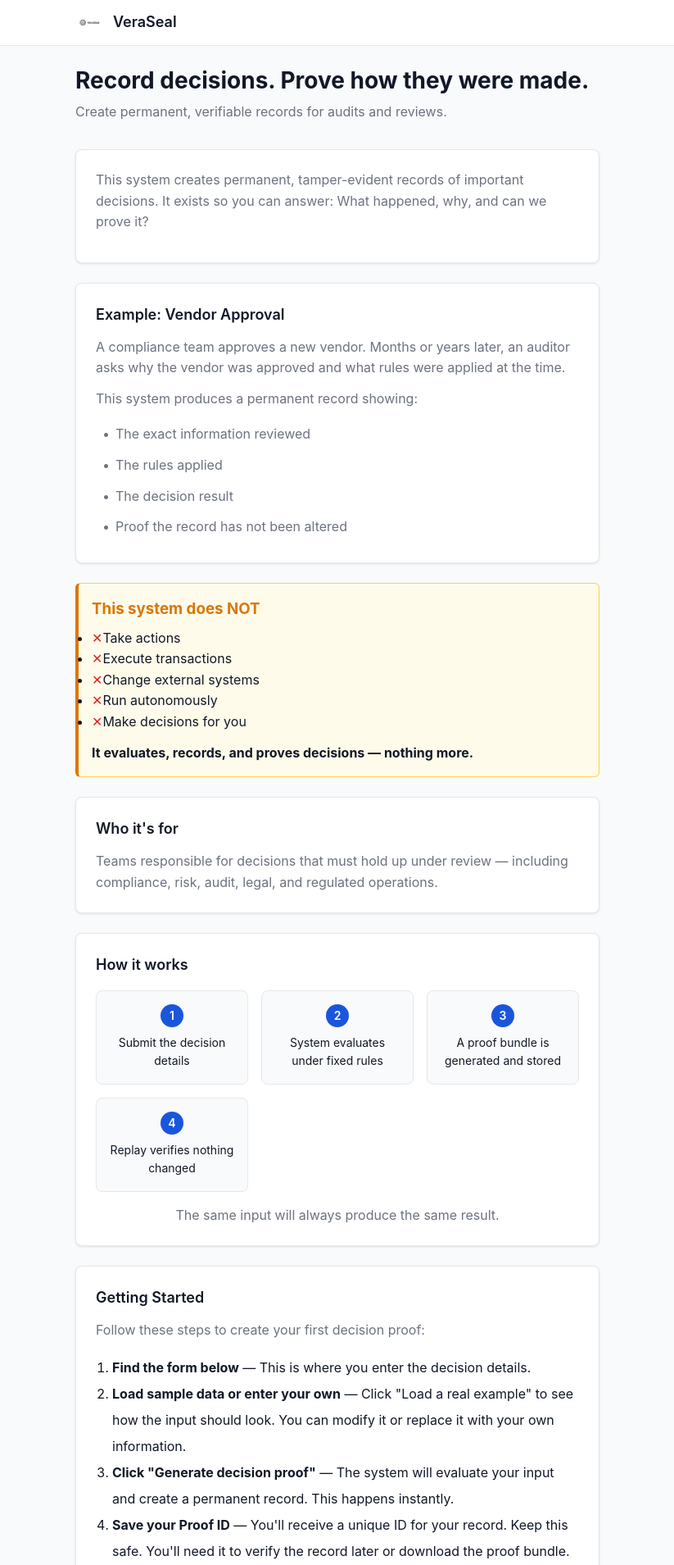
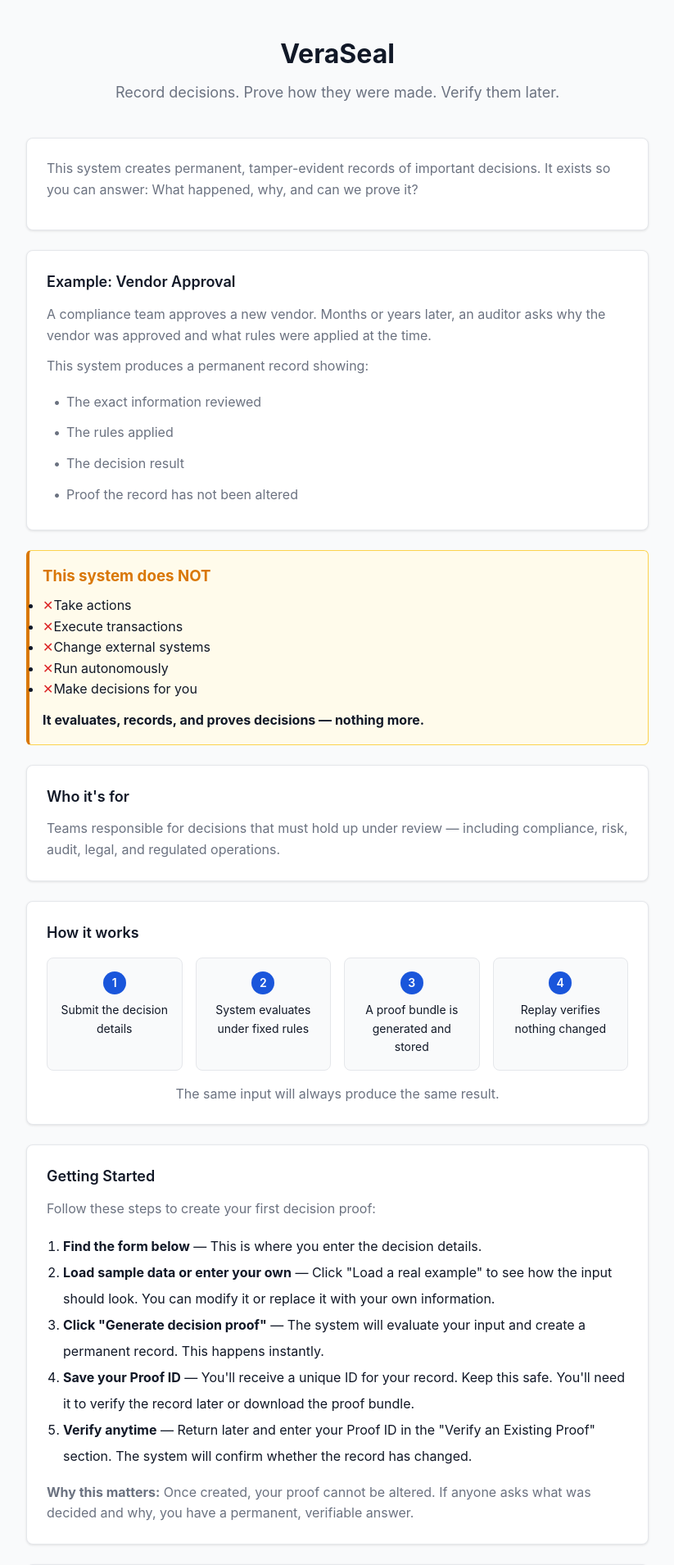
Before and after one commit to Lamont-Labs/VeraSeal, a FastAPI app: page / in a window 1280 px wide. Shown: the top 1909 px of the page at 82% size, without its empty margins (228-1051 px from the left). Run offline with FastAPI, Linux system fonts and the light colour scheme.

Commit message:
Restore simple centered header and full-width content layout
Remove site header structure and integrate "VeraSeal" text and subtitle into a new header element. Adjust container and header styling for a centered, full-width content display.

Replit-Commit-Author: Agent
Replit-Commit-Session-Id: ff992154-b760-4aa7-b3ac-8ad622d92c0d
Replit-Commit-Checkpoint-Type: full_checkpoint
Replit-Commit-Event-Id: e3a37db9-41f2-47dc-8f8f-e552ed888b07
Replit-Commit-Screenshot-Url: https://storage.googleapis.com/screenshot-production-us-central1/7b71c827-9dd2-4b24-ae45-3b4086e75221/ff992154-b760-4aa7-b3ac-8ad622d92c0d/OwerxoB
Replit-Helium-Checkpoint-Created: true

```diff
--- a/app/web/static/styles.css
+++ b/app/web/static/styles.css
@@ -28,55 +28,27 @@ body {
     min-height: 100vh;
 }
 
-.site-header {
-    height: 56px;
-    background: #ffffff;
-    border-bottom: 1px solid #e5e7eb;
+.container {
+    max-width: 800px;
+    margin: 0 auto;
+    padding: 40px 20px;
 }
 
-.site-header-inner {
-    max-width: 680px;
-    height: 100%;
-    margin: 0 auto;
-    padding: 0 20px;
-    display: flex;
-    align-items: center;
-    gap: 10px;
+.header {
+    text-align: center;
+    margin-bottom: 40px;
 }
 
-.site-header-logo {
-    height: 24px;
-    width: auto;
-}
-
-.site-header-title {
-    font-size: 1.125rem;
-    font-weight: 600;
-    color: var(--text);
-}
-
-.container {
-    max-width: 680px;
-    margin: 0 auto;
-    padding: 24px 20px 40px;
-}
-
-.page-intro {
-    margin-bottom: 32px;
-}
-
-.page-intro h1 {
-    font-size: 1.75rem;
+.header h1 {
+    font-size: 2rem;
     font-weight: 700;
     color: var(--text);
     margin-bottom: 8px;
-    line-height: 1.3;
 }
 
-.page-intro p {
-    font-size: 1rem;
+.header .subtitle {
+    font-size: 1.125rem;
     color: var(--text-secondary);
-    margin: 0;
 }
 
 .card {
--- a/app/web/templates/index.html
+++ b/app/web/templates/index.html
@@ -10,18 +10,11 @@
     <link rel="stylesheet" href="/static/styles.css">
 </head>
 <body>
-    <header class="site-header">
-        <div class="site-header-inner">
-            <img src="/static/assets/veraseal-logo.png" alt="VeraSeal logo — decision record and verification system" class="site-header-logo">
-            <span class="site-header-title">VeraSeal</span>
-        </div>
-    </header>
-
     <div class="container">
-        <div class="page-intro">
-            <h1>Record decisions. Prove how they were made.</h1>
-            <p>Create permanent, verifiable records for audits and reviews.</p>
-        </div>
+        <header class="header">
+            <h1>VeraSeal</h1>
+            <p class="subtitle">Record decisions. Prove how they were made. Verify them later.</p>
+        </header>
 
         <div class="card">
             <p>This system creates permanent, tamper-evident records of important decisions. It exists so you can answer: What happened, why, and can we prove it?</p>
```
Also changed, not shown: attached_assets/Screenshot_20260120_111947_Chrome_1768938932575.jpg (added), attached_assets/Screenshot_20260120_115451_Chrome_1768938902294.jpg (added).
